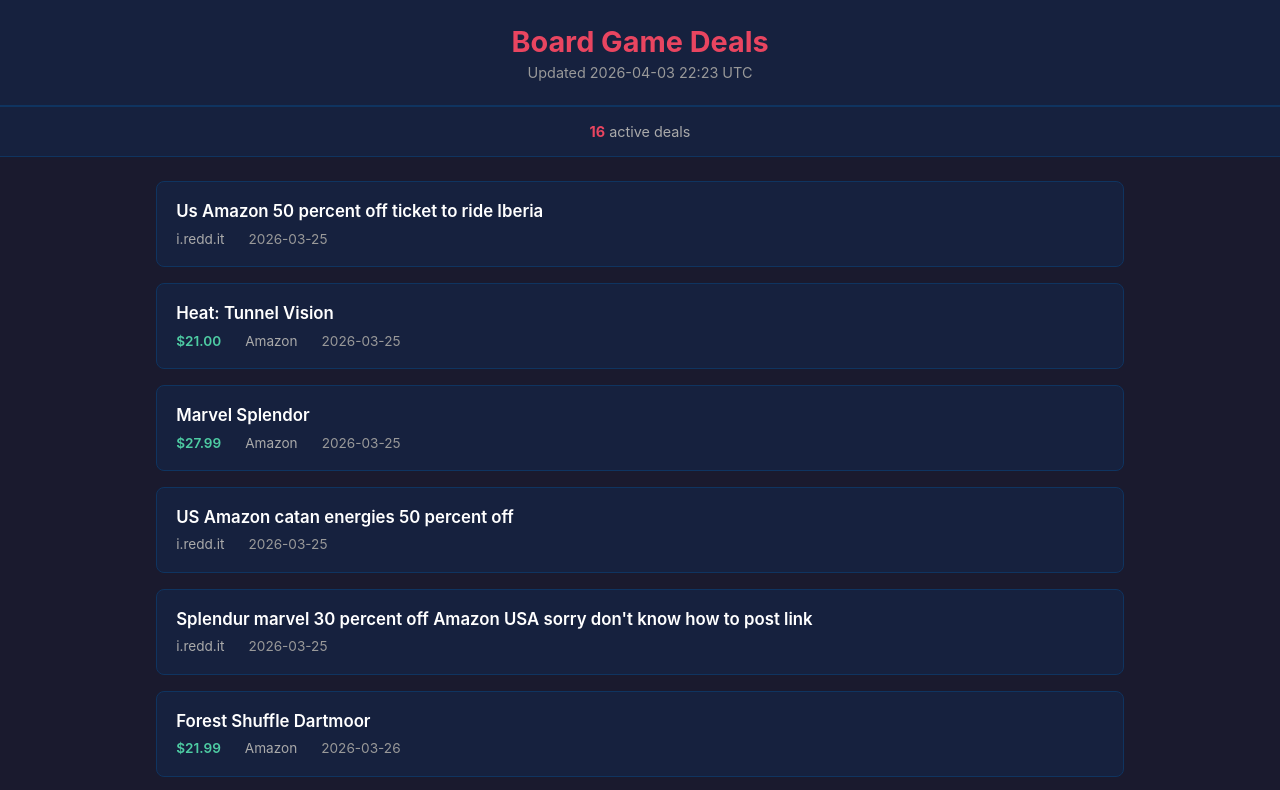
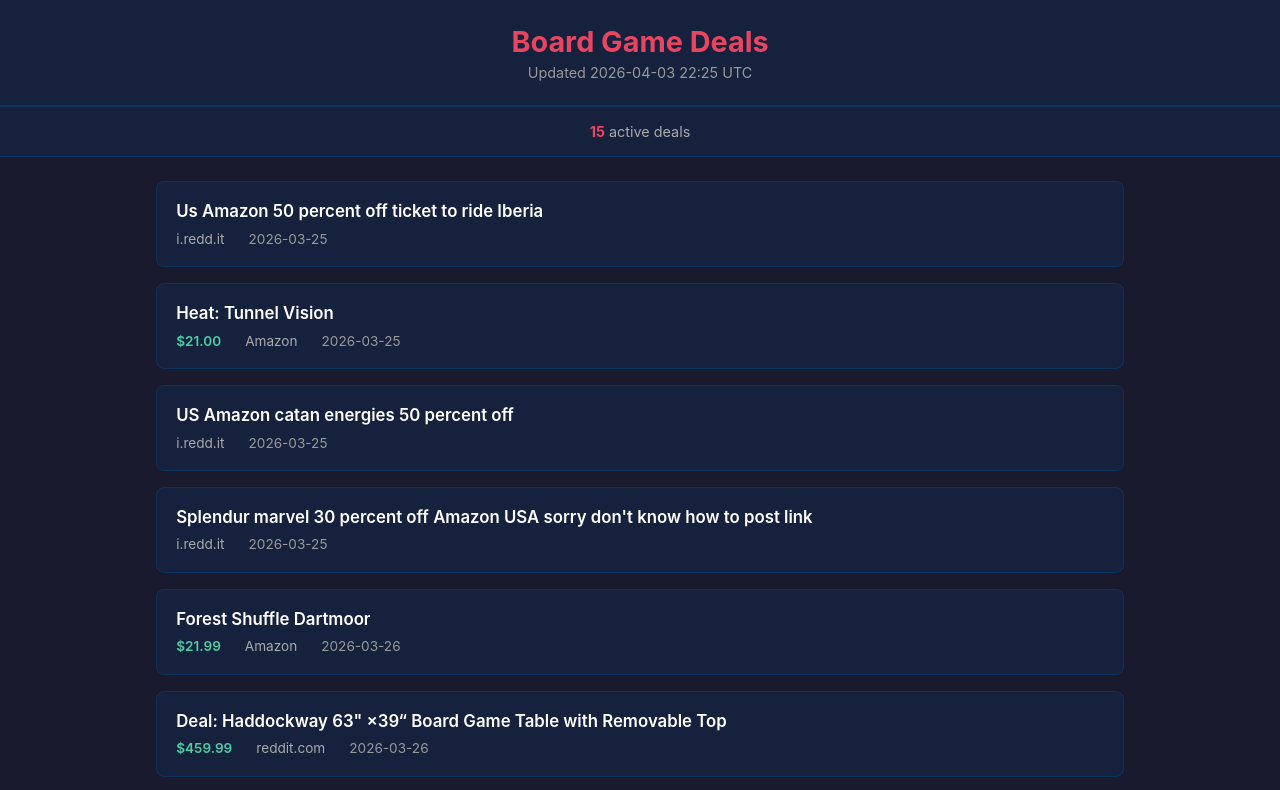
Before and after one commit to deanndraper/board-game-discounts, a plain HTML site: page docs/index.html in a window 1280 px wide. Shown: the top 790 px of the page. Drawn offline with Linux system fonts and the light colour scheme.

Commit message:
Update deals - 2026-04-03 22:25 UTC

```diff
--- a/docs/index.html
+++ b/docs/index.html
@@ -100,10 +100,10 @@
 <body>
     <header>
         <h1>Board Game Deals</h1>
-        <p>Updated 2026-04-03 22:23 UTC</p>
+        <p>Updated 2026-04-03 22:25 UTC</p>
     </header>
     <div class="stats">
-        <span><strong>16</strong> active deals</span>
+        <span><strong>15</strong> active deals</span>
     </div>
     <div class="deals">
 
@@ -134,25 +134,6 @@
             <div class="deal-meta">
 
                 <span class="price">$21.00</span>
-
-
-                <span class="retailer">Amazon</span>
-
-                <span>2026-03-25</span>
-
-            </div>
-        </div>
-
-        <div class="deal">
-            <div class="deal-header">
-                <div class="deal-title">
-                    <a href="https://www.amazon.com/dp/B08DG63MBG" target="_blank" rel="noopener">Marvel Splendor</a>
-                </div>
-
-            </div>
-            <div class="deal-meta">
-
-                <span class="price">$27.99</span>
 
 
                 <span class="retailer">Amazon</span>
@@ -399,7 +380,7 @@
 
     </div>
     <footer>
-        Deals sourced from r/boardgamedeals | Generated 2026-04-03 22:23 UTC
+        Deals sourced from r/boardgamedeals | Generated 2026-04-03 22:25 UTC
     </footer>
 </body>
 </html>
```
